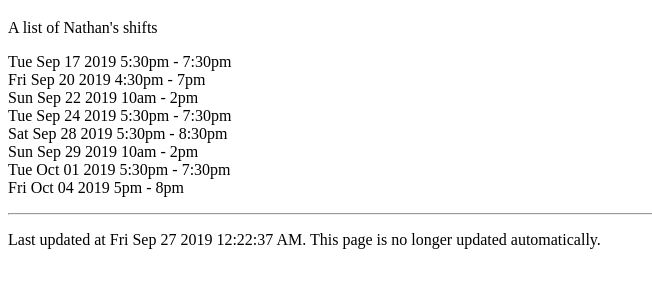
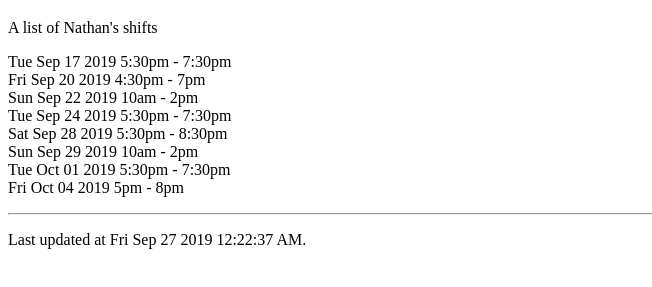
Before and after one commit to Schobbish/whenisnathanworking, a website: page index.html in a window 1280 px wide. Shown: the part 61-348 px from the top of the page, without its empty margins (0-652 px from the left). Drawn offline with nearby package versions, Linux system fonts and the light colour scheme; files whose address does not match are found by name.

Commit message:
footer is just last updated at date & edit title

```diff
--- a/index.html
+++ b/index.html
@@ -1,7 +1,7 @@
 <!DOCTYPE html>
 <html>
     <head>
-        <title>When is Nathan working</title>
+        <title>When is Nathan Working?</title>
         <meta name="viewport" content="width=device-width, initial-scale=1.0">
         <link rel="stylesheet" type="text/css" href="assets/css/main.css">
     </head>
@@ -12,7 +12,7 @@
     </div>
     <hr>
     <!-- TODO: somehow make this change based on user's time zone -->
-    <p>Last updated at <span id="timestamp"></span>. This page is no longer updated automatically.</p>
+    <p>Last updated at <span id="timestamp"></span>.</p>
     <script src="https://ajax.googleapis.com/ajax/libs/jquery/3.4.1/jquery.min.js"></script>
     <script src="assets/js/main.js"></script>
 </html>
```
